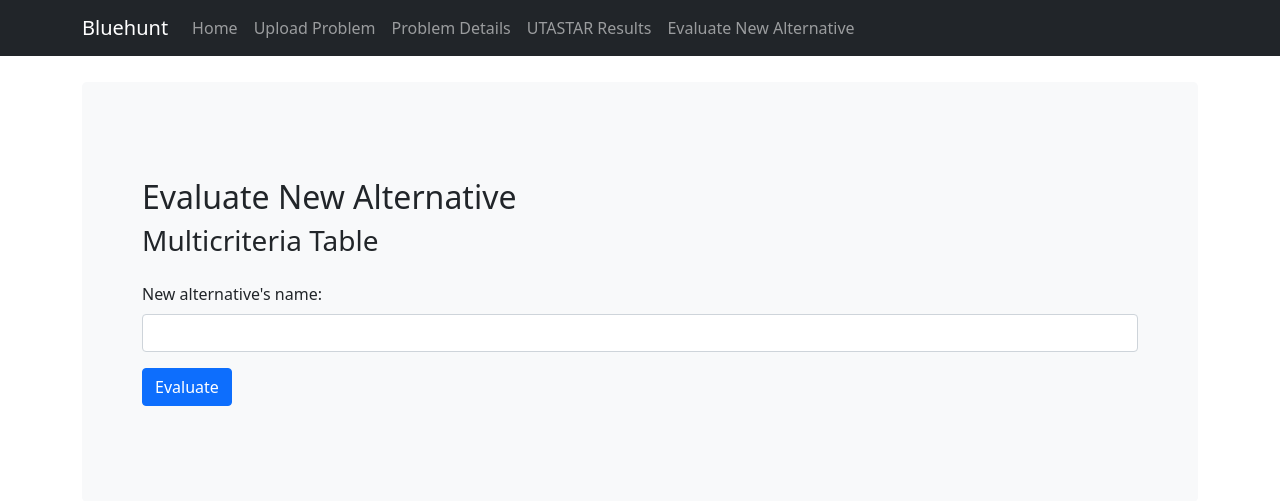
After one commit to quu7/bluehunt, a Django app: template minora/templates/minora/evaluate_alternative.html in a window 1280 px wide. The commit adds this page. Shown: the top 501 px of the page. Run offline with Django 3.2, Linux system fonts and the light colour scheme; the template is opened without the code that fills it, so the values that code supplies are empty.

Commit message:
Add view to evaluate a new alternative.

```diff
--- /dev/null
+++ b/minora/templates/minora/evaluate_alternative.html
@@ -0,0 +1,30 @@
+{% include 'minora/header.html' with title='Evaluate New Alternative'%}
+{% include 'minora/navbar-problem.html' %}
+<div class="container" style="margin-top:2%">
+    <div class="p-5 mb-4 bg-light rounded-3">
+        <div class="container-fluid py-5">
+            <h2>Evaluate New Alternative</h2>
+            <h3>Multicriteria Table</h3>
+            <div class="row justify-content-center mt-1 mb-3" id="multicrit_tbl">
+                {{ multicrit_tbl|safe  }}
+            </div>
+            <form action="{% url 'minora:evaluate-alternative' problem.id %}" method="POST" enctype="multipart/form-data" class="">
+                {% csrf_token %}
+                {% if error_message %}<p><strong>{{ error_message }}</strong></p>{% endif %}
+                <div class="mb-3">
+                    <label for="name" class="form-label">New alternative's name:</label>
+                    <input type="text" name="name" id="name" class="form-control">
+                </div>
+                {% for criterion in criteria %}
+                    <div class="mb-3">
+                        <label for="{{ criterion }}" class="form-label">Value for criterion {{ criterion  }}:</label>
+                        <input type="text" name="{{ criterion }}" id="{{ criterion }}" class="form-control">
+                    </div>
+                {% endfor %}
+                <button type="submit" class="btn btn-primary mt-0">Evaluate</button>
+            </form>
+        </div>
+    </div>
+</div>
+
+{% include 'minora/footer.html' %}
--- a/minora/templates/minora/navbar-problem.html
+++ b/minora/templates/minora/navbar-problem.html
@@ -2,6 +2,7 @@
 {% url 'minora:upload-problem' as upload_url %}
 {% url 'minora:details' problem.id as details_url %}
 {% url 'minora:results' problem.id as results_url %}
+{% url 'minora:evaluate-alternative' problem.id as eval_url %}
 <!-- Navbar -->
 <nav class="navbar navbar-expand-lg navbar-dark bg-dark">
     <div class="container">
@@ -23,6 +24,9 @@
                 <li class="nav-item">
                     <a class="nav-link {% if request.path == results_url %} active {% endif %}" {% if request.path == results_url %} aria-current="page" {% endif %} href="{{ results_url }}">UTASTAR Results</a>
                 </li>
+                <li class="nav-item">
+                    <a class="nav-link {% if request.path == eval_url %} active {% endif %}" {% if request.path == eval_url %} aria-current="page" {% endif %} href="{{ eval_url }}">Evaluate New Alternative</a>
+                </li>
             </ul>
         </div>
     </div>
--- a/minora/urls.py
+++ b/minora/urls.py
@@ -9,5 +9,10 @@ urlpatterns = [
     path("", views.IndexView.as_view(), name="index"),
     path("upload/", views.upload_problem, name="upload-problem"),
     path("details/<int:problem_id>/", views.details, name="details"),
-    path("results/<int:problem_id>/", views.results, name="results")
+    path("results/<int:problem_id>/", views.results, name="results"),
+    path(
+        "evaluate-alternative/<int:problem_id>/",
+        views.evaluate_alternative,
+        name="evaluate-alternative",
+    ),
 ]
```
Also changed, not shown: minora/views.py (+81 -0 lines).
